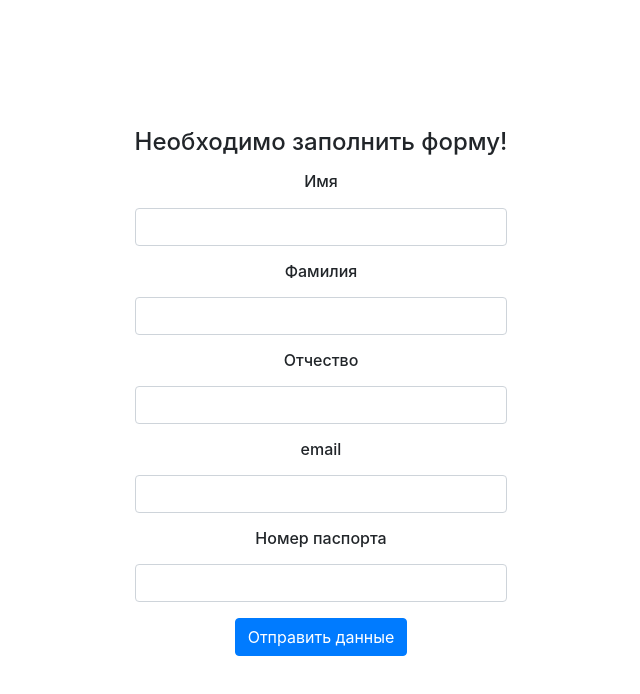
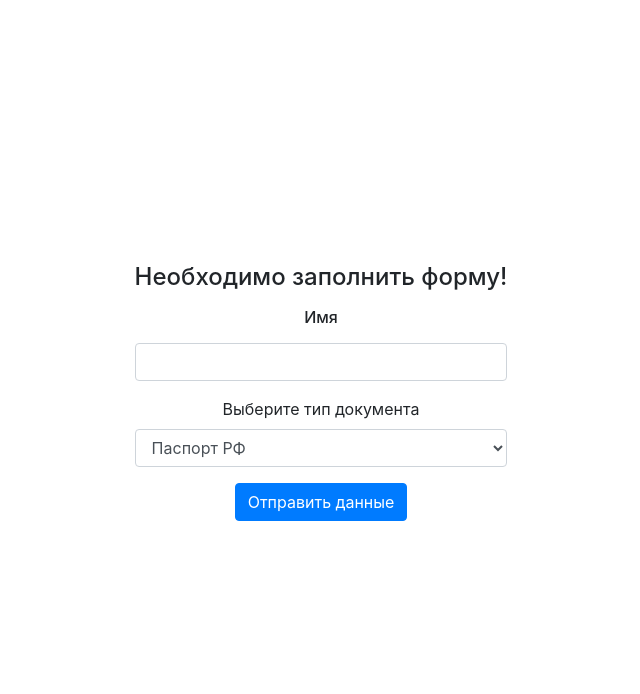
Before and after one commit to indbs/atlasBus, a React (Create React App) app: page / in a window 1280 px wide. Shown: the top 694 px of the page, without its empty margins (319-959 px from the left). Built offline with nearby package versions, Linux system fonts and the light colour scheme.

Commit message:
Исправлена валидация на фронте. Выбор документа выпадающим списком.

```diff
--- a/package.json
+++ b/package.json
@@ -3,6 +3,7 @@
   "version": "0.1.0",
   "private": true,
   "dependencies": {
+    "classnames": "^2.2.6",
     "formik": "^1.5.8",
     "mysql": "^2.17.1",
     "react": "^16.9.0",
--- /dev/null
+++ b/src/AtlasBusInputForm/CheckBox/checkBox.js
@@ -0,0 +1,88 @@
+import   React                              from 'react';
+import                                           '../../style/bootstrap.min.css';
+import   classNames                         from "classnames";
+
+const InputFeedback = ({ error }) =>
+  error ? <div className={classNames("input-feedback")}>{error}</div> : null;
+
+export const Checkbox = ({
+  field: { name, value, onChange, onBlur },
+  form: { errors, touched, setFieldValue },
+  id,
+  label,
+  className,
+  ...props
+}) => {
+  return (
+    <div>
+      <input
+        name={name}
+        id={id}
+        type="checkbox"
+        value={value}
+        checked={value}
+        onChange={onChange}
+        onBlur={onBlur}
+        className={classNames("radio-button")}
+      />
+      <label htmlFor={id}>{label}</label>
+      {touched[name] && <InputFeedback error={errors[name]} />}
+    </div>
+  );
+};
+
+export class CheckboxGroup extends React.Component{
+  /*constructor(props) {
+    super(props);
+  }*/
+
+  handleChange = event => {
+    const target = event.currentTarget;
+    let valueArray = [...this.props.value] || [];
+
+    if (target.checked) {
+      valueArray.push(target.id);
+    } else {
+      valueArray.splice(valueArray.indexOf(target.id), 1);
+    }
+
+    this.props.onChange(this.props.id, valueArray);
+  };
+
+  handleBlur = () => {
+    // take care of touched
+    this.props.onBlur(this.props.id, true);
+  };
+
+  render(){
+    const { value, error, touched, label, className, children } = this.props;
+
+    const classes = classNames(
+      "input-field",
+      {
+        "is-success": value || (!error && touched), // handle prefilled or user-filled
+        "is-error": !!error && touched
+      },
+      className
+    );
+    return(
+      <div className={classes}>
+        <fieldset>
+          <legend>{label}</legend>
+          {React.Children.map(children, child => {
+            return React.cloneElement(child, {
+              field: {
+                value: value.includes(child.props.id),
+                onChange: this.handleChange,
+                onBlur: this.handleBlur
+              }
+            });
+          })}
+          {touched && <InputFeedback error={error} />}
+        </fieldset>
+      </div>
+      )
+    }
+  }
+
+  export default CheckboxGroup;
--- a/src/AtlasBusInputForm/Inputs/inputs.js
+++ b/src/AtlasBusInputForm/Inputs/inputs.js
@@ -8,7 +8,7 @@ export class InputComponent extends React.Component{
     return(
     <div className="form-group">
       <h6><label htmlFor={this.props.form_name}>{this.props.form_cyrName}</label></h6>
-      <Field className={'form-control' + (this.props.form_errors.name && this.props.form_touched.name ? ' is-invalid' : '')} form_type={this.props.text} name={this.props.form_name} />
+      <Field className={'form-control' + (this.props.form_errors && this.props.form_touched ? ' is-invalid' : '')} form_type={this.props.text} name={this.props.form_name} />
       <ErrorMessage name={this.props.form_name} component="div" className="invalid-feedback" />
     </div>
     )
--- a/src/AtlasBusInputForm/atlasBusInputForm.js
+++ b/src/AtlasBusInputForm/atlasBusInputForm.js
@@ -1,8 +1,11 @@
 import   React                              from 'react';
 import                                           '../style/bootstrap.min.css';
 import { Formik,
-         Form }                             from 'formik';
+         Form,
+         Field }                            from 'formik';
 import   SubmitButton                       from './Buttons/submitButton.js';
+import { CheckboxGroup,
+         Checkbox }                         from './CheckBox/checkBox.js';
 import { InputComponent }                   from './Inputs/inputs.js';
 import { validateInputFilelds }             from '../_helpers/auxilaryFunctions.js';
 
@@ -17,9 +20,11 @@ export class AtlasBusInputForm extends React.Component{
             patronymic          : '',
             email               : '',
             passportNumber      : '',
+            phoneNumber         : '',
             docType             : '',
             birthDate           : '',
-            grants              : ''
+            grants              : '',
+            checkboxGroup       : [],
           }}
           validate={(values) => validateInputFilelds(values)}
           onSubmit={(values, { setSubmitting }) => {
@@ -29,17 +34,60 @@ export class AtlasBusInputForm extends React.Component{
             }, 400);
           }}
         >
-          {({ touched, errors, isSubmitting }) => (
+          {({ setFieldValue, setFieldTouched, values, touched, errors, isSubmitting }) => (
             <Form>
               <div className="form-group">
                 <h4>Необходимо заполнить форму!</h4>
               </div>
 
-              <InputComponent form_name={'name'}            form_cyrName={'Имя'}              form_type={'text'}  form_errors={errors} form_touched={touched}/>
-              <InputComponent form_name={'surname'}         form_cyrName={'Фамилия'}          form_type={'text'}  form_errors={errors} form_touched={touched}/>
-              <InputComponent form_name={'patronymic'}      form_cyrName={'Отчество'}         form_type={'text'}  form_errors={errors} form_touched={touched}/>
-              <InputComponent form_name={'email'}           form_cyrName={'email'}            form_type={'email'} form_errors={errors} form_touched={touched}/>
-              <InputComponent form_name={'passportNumber'}  form_cyrName={'Номер паспорта'}   form_type={'text'}  form_errors={errors} form_touched={touched}/>
+              <InputComponent form_name={'name'}            form_cyrName={'Имя'}              form_type={'text'}  form_errors={errors.name}             form_touched={touched.name}/>
+              {/*}
+              <InputComponent form_name={'surname'}         form_cyrName={'Фамилия'}          form_type={'text'}  form_errors={errors.surname}          form_touched={touched.surname}/>
+              <InputComponent form_name={'patronymic'}      form_cyrName={'Отчество'}         form_type={'text'}  form_errors={errors.patronymic}       form_touched={touched.patronymic}/>
+              <InputComponent form_name={'email'}           form_cyrName={'email'}            form_type={'email'} form_errors={errors.email}            form_touched={touched.email}/>
+              <InputComponent form_name={'passportNumber'}  form_cyrName={'Номер паспорта'}   form_type={'text'}  form_errors={errors.passportNumber}   form_touched={touched.passportNumber}/>
+              <InputComponent form_name={'phoneNumber'}     form_cyrName={'Номер телефона'}   form_type={'text'}  form_errors={errors.phoneNumber}      form_touched={touched.phoneNumber}/>
+              */}
+
+              <div class="form-group">
+                <label for="passportSelection">Выберите тип документа</label>
+                <select class="form-control" id="passportSelection">
+                  <option>Паспорт РФ</option>
+                  <option>Паспорт РБ</option>
+                  <option>Свидетельство о рождении</option>
+                </select>
+              </div>
+
+              {/*
+              <CheckboxGroup
+                id =        "checkboxGroup"
+                label =     "Выберите тип документа"
+                value =     {values.checkboxGroup}
+                error =     {errors.checkboxGroup}
+                touched =   {touched.checkboxGroup}
+                onChange =  {setFieldValue}
+                onBlur =    {setFieldTouched}
+              >
+                <Field
+                  component={Checkbox}
+                  name="checkboxGroup"
+                  id="checkbox1"
+                  label="Паспорт РФ"
+                />
+                <Field
+                  component={Checkbox}
+                  name="checkboxGroup"
+                  id="checkbox2"
+                  label="Паспорт РБ"
+                />
+                <Field
+                  component={Checkbox}
+                  name="checkboxGroup"
+                  id="checkbox3"
+                  label="Свидетельство о рождении"
+                />
+              </CheckboxGroup>
+              */}
 
               <SubmitButton disabled={isSubmitting} errors={errors}/>
 
--- a/src/_helpers/auxilaryFunctions.js
+++ b/src/_helpers/auxilaryFunctions.js
@@ -2,15 +2,22 @@
 
 export function validateInputFilelds(values = {}){
   let errors = {};
+  /*
   if (!values.email)                                                        errors.email          = 'Введите email';
   if (!/^[A-Z0-9._%+-]+@[A-Z0-9.-]+\.[A-Z]{2,}$/i.test(values.email))       errors.email          = 'Неправильный email';
   if (!values.passportNumber)                                               errors.passportNumber = 'Введите номер паспорта';
   if (!/^[A-Z0-9]{8,}$/i.test(values.passportNumber))                       errors.passportNumber = 'В номере паспорта должно быть 8-мь символов';
+  */
   if (!values.name)                                                         errors.name           = 'Введите имя';
   if (!/^[A-Zа-яА-ЯЁё]{2,}$/i.test(values.name))                            errors.name           = 'Неправильно введено имя';
+  /*
   if (!values.surname)                                                      errors.surname        = 'Введите имя';
   if (!/^[A-Zа-яА-ЯЁё]{2,}$/i.test(values.surname))                         errors.surname        = 'Неправильно введена фамилия';
   if (!values.patronymic)                                                   errors.patronymic     = 'Введите отчество';
   if (!/^[A-Zа-яА-ЯЁё]{2,}$/i.test(values.patronymic))                      errors.patronymic     = 'Неправильно введено отчество';
+  if (!values.phoneNumber)                                                                                    errors.phoneNumber     = 'Введите номер телефона';
+  if (!/^\+?(\d{1,3})?[- .]?\(?(?:\d{2,3})\)?[- .]?\d\d\d[- .]?\d\d[- .]?\d\d$/.test(values.phoneNumber))     errors.phoneNumber     = 'Неправильно введен номер телефона';
+  */
+  if (!values.checkboxGroup)                                                errors.checkboxGroup     = 'Выберите один тип документа';
   return errors;
 }
```
Also changed, not shown: 1 other file (tests, documents, lock files or other folders).
